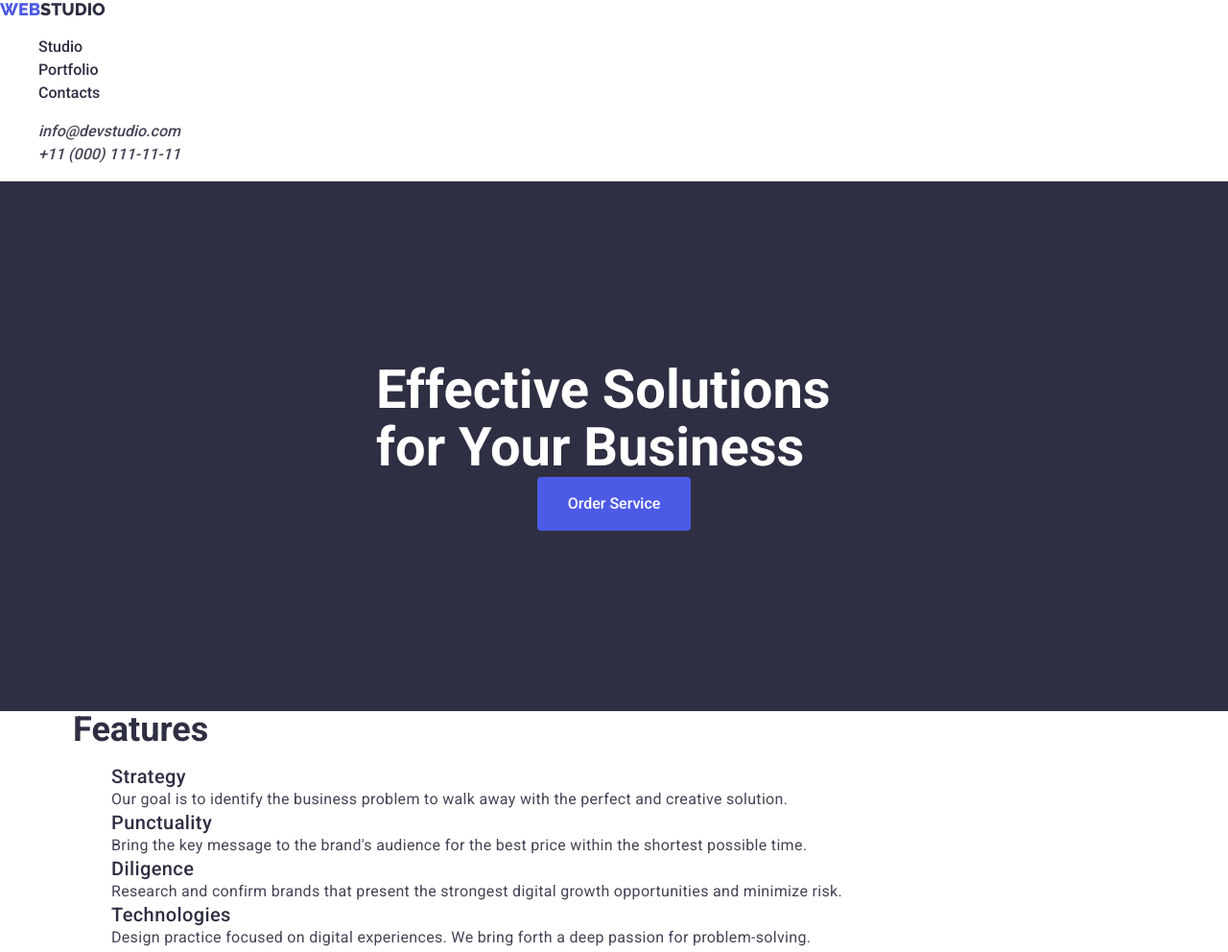
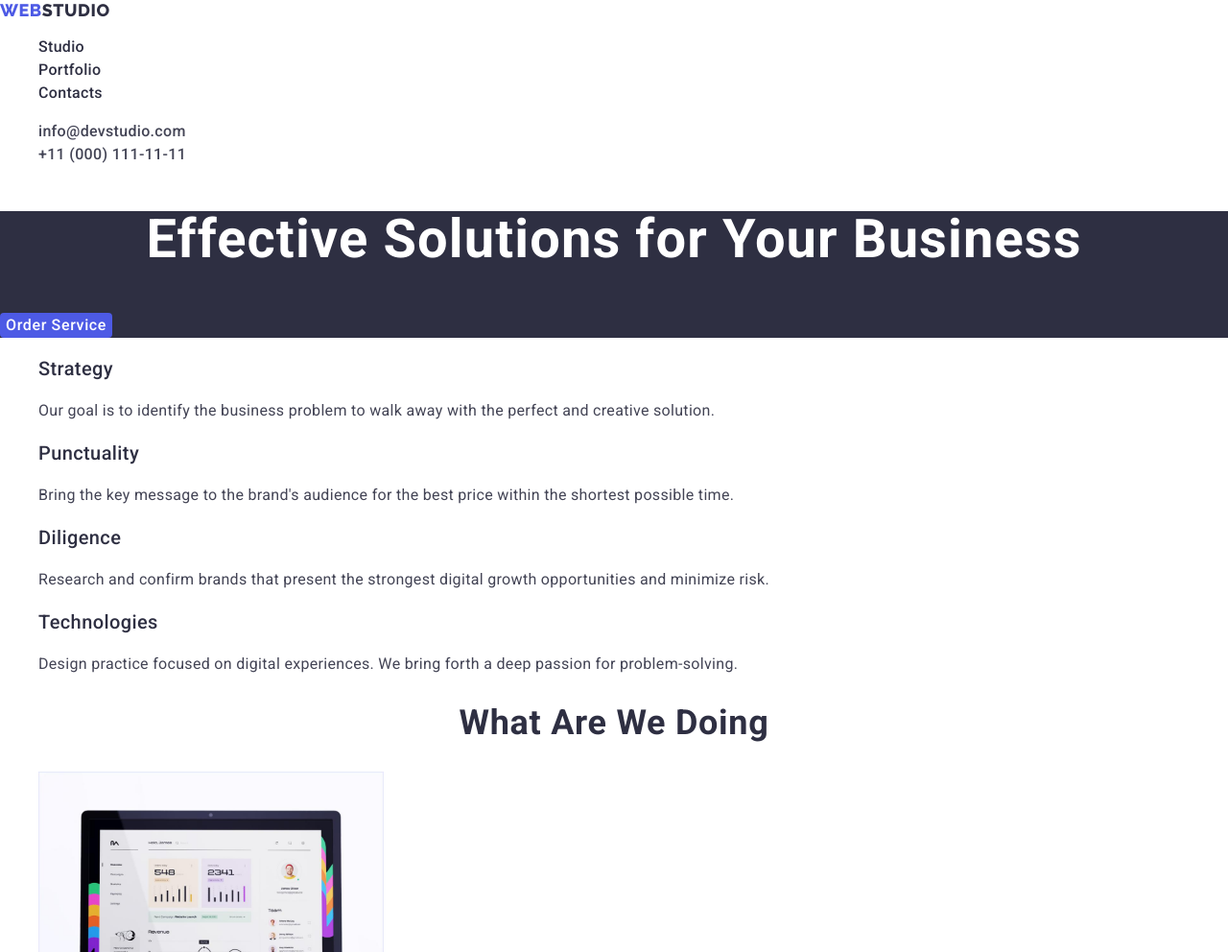
Before and after one commit to cod3provider/woolf-markup-hw-02, a plain HTML site: page index.html in a window 1280 px wide. Shown: the top 992 px of the page at 96% size. Drawn offline with nearby package versions, Linux system fonts and the light colour scheme.

Commit message:
small fixes

```diff
--- a/css/styles.css
+++ b/css/styles.css
@@ -1,17 +1,19 @@
 :root {
     --body-font-family: 'Roboto', sans-serif;
     --logo-font-family: 'Raleway', sans-serif;
+    --body-color: #FFFFFF;
     --body-text-color: #434455;
     --logo-font-size: 18px;
-    --logo-span-color: #4D5AE5;
-    --logo-color: #2E2F42;
-    --logo-white-color: #FFFFFF;
+    --logo-color: #4D5AE5;
+    --logo-dark-color: #2E2F42;
+    --logo-white-color: #f4f4fd;
     --nav-link-color: #2E2F42;
     --nav-link-color-hover: #404BBF;
     --nav-link-font-size: 16px;
     --hero-title-color: #FFFFFF;
     --hero-title-font-size-desktop: 56px;
     --section-title-color: #2E2F42;
+    --feature-color-text: #434455;
     --card-title-color: #2E2F42;
     --card-title-font-size: 20px;
     --card-text-font-size: 16px;
@@ -31,32 +33,21 @@
 body {
     font-family: var(--body-font-family);
     color: var(--body-text-color);
+    background: var(--body-color);
 }
 
-a {
+.list {
+    list-style: none;
+}
+
+
+.link {
     text-decoration: none;
     color: currentColor;
 }
 
-ul {
-    list-style: none;
-}
-
-h1,
-h2,
-h3,
-p {
-    margin: 0;
-    padding: 0;
-}
-
 button {
     cursor: pointer;
-}
-
-.container {
-    margin: 0 auto;
-    width: 1128px;
 }
 
 .logo {
@@ -64,24 +55,30 @@ button {
     color: var(--logo-color);
     font-size: var(--logo-font-size);
     font-weight: 800;
-    line-height: 1.16;
+    line-height: 1.17;
+    letter-spacing: 0.03em;
     text-transform: uppercase;
 }
 
-.logo_span {
-    color: var(--logo-span-color);
+.logo_dark_span {
+    color: var(--logo-dark-color);
 }
 
 .nav-link {
     color: var(--nav-link-color);
-    font-size: var(--nav-link-font-size);
+    font-size: 16px;
     font-weight: 500;
     line-height: 1.5;
+    letter-spacing: 0.02em;
 }
 
 .nav-link:hover,
 .nav-link:focus {
-    color: var(--nav-link-color-hover);
+    color:  #404bbf;
+}
+
+.address {
+    font-style: normal;
 }
 
 .address-link {
@@ -89,6 +86,7 @@ button {
     font-size: 16px;
     font-weight: 500;
     line-height: 1.5;
+    letter-spacing: 0.02em;
 }
 
 .address-link:hover, .address-link:focus {
@@ -96,25 +94,25 @@ button {
 }
 
 .hero-title {
-    margin: 0 auto;
-    width: 496px;
+    /*margin: 0 auto;*/
+    /*width: 496px;*/
+    text-align: center;
     font-size: var(--hero-title-font-size-desktop);
     line-height: 1.07;
+    letter-spacing: 0.02em;
     color: #ffffff;
 }
 
 .hero {
-    padding: 188px 292px;
     background: #2E2F42;
 }
 
 .hero-btn {
     display: block;
-    margin: 0 auto;
-    padding: 16px 32px;
     font-size: 16px;
     font-weight: 500;
     line-height: 1.5;
+    letter-spacing: 0.04em;
     color: #ffffff;
     background: #4D5AE5;
     border: none;
@@ -129,22 +127,25 @@ button {
 .section_title {
     font-size: 36px;
     line-height: 1.11;
+    letter-spacing: 0.02em;
+    text-align: center;
     color: var(--section-title-color);
     text-transform: capitalize;
 }
 
 .feature_title {
     color: var(--card-title-color);
-    font-size: var(--card-title-font-size);
+    font-size: 20px;
     font-weight: 500;
     line-height: 1.2;
-    letter-spacing: 0.4px;
+    letter-spacing: 0.02em;
 }
 
 .feature_text {
-    font-size: var(--card-text-font-size);
+    font-size: 16px;
     line-height: 1.5;
-    letter-spacing: 0.32px;
+    letter-spacing: 0.02em;
+    color: var(--feature-color-text);
 }
 
 
@@ -156,6 +157,8 @@ button {
     font-size: 20px;
     font-weight: 500;
     line-height: 1.2;
+    letter-spacing: 0.02em;
+    color: var(--card-title-color);
 }
 
 .teammate-text {
@@ -164,13 +167,16 @@ button {
     letter-spacing: 0.32px;
 }
 
+.team_list-item {
+    background: #FFFFFF;
+}
 
 .filter_btn {
-    padding: 12px 24px;
-    font-size: var(--filter-text-font-size);
+    font-family: "Roboto", sans-serif;
+    font-size: 16px;
     font-weight: 500;
     line-height: 1.5;
-    letter-spacing: 0.64px;
+    letter-spacing: 0.04em;
     border-radius: 4px;
     border: 1px solid #E7E9FC;
     color: var(--filter-text-color);
@@ -182,7 +188,6 @@ button {
     color: var(--filter-text-color-hover);
     background: var(--filter-bg-color-hover);
     border: none;
-    box-shadow: 0px 2px 2px 0px rgba(0, 0, 0, 0.12), 0px 2px 1px 0px rgba(0, 0, 0, 0.08), 0px 3px 1px 0px rgba(0, 0, 0, 0.10);
 }
 
 .portfolio_card_title {
@@ -200,7 +205,7 @@ button {
 }
 
 
-.logo.footer_logo {
+.logo_white_span {
     color: var(--logo-white-color);
 }
 
@@ -210,4 +215,6 @@ button {
 
 .footer_text {
     color: var(--foter-text-color);
+    line-height: 1.5;
+    letter-spacing: 0.02em;
 }
--- a/index.html
+++ b/index.html
@@ -7,37 +7,37 @@
     <link rel="preconnect" href="https://fonts.gstatic.com" crossorigin>
     <link href="https://fonts.googleapis.com/css2?family=Raleway:wght@800&family=Roboto:wght@400;500;700&display=swap" rel="stylesheet">
     <link rel="stylesheet" href="https://cdn.jsdelivr.net/npm/modern-normalize@2.0.0/modern-normalize.min.css">
-    <link rel="stylesheet" href="../woolf-markup-hw-02/css/styles.css">
+    <link rel="stylesheet" href="./css/styles.css">
 </head>
 <body>
 <header>
     <nav>
-        <a href="./index.html" class="logo">
-            <span class="logo_span">Web</span>Studio
+        <a href="./index.html" class="logo link">
+            Web<span class="logo_dark_span">Studio</span>
         </a>
 
-        <ul>
+        <ul class="list">
             <li>
-                <a class="nav-link" href="./index.html">Studio</a>
+                <a class="link nav-link" href="./index.html">Studio</a>
             </li>
 
             <li>
-                <a class="nav-link" href="../woolf-markup-hw-02/portfolio.html">Portfolio</a>
+                <a class="link nav-link" href="./portfolio.html">Portfolio</a>
             </li>
 
             <li>
-                <a class="nav-link" href="">Contacts</a>
+                <a class="link nav-link" href="">Contacts</a>
             </li>
         </ul>
     </nav>
-    <address>
-        <ul>
+    <address class="address">
+        <ul class="list">
             <li>
-                <a class="address-link" href="mailto:info@devstudio.com">info@devstudio.com</a>
+                <a class="address-link link" href="mailto:info@devstudio.com">info@devstudio.com</a>
             </li>
 
             <li>
-                <a class="address-link" href="tel:+110001111111">+11 (000) 111-11-11</a>
+                <a class="address-link link" href="tel:+110001111111">+11 (000) 111-11-11</a>
             </li>
         </ul>
     </address>
@@ -53,9 +53,8 @@
     </section>
 
     <section>
-        <div class="container">
-            <h2 class="section_title">Features</h2>
-            <ul>
+            <h2 class="section_title" hidden>Features</h2>
+            <ul class="list">
                 <li>
                     <h3 class="feature_title">Strategy</h3>
                     <p class="feature_text">
@@ -88,12 +87,11 @@
                     </p>
                 </li>
             </ul>
-        </div>
     </section>
 
     <section>
         <h2 class="section_title">What are we doing</h2>
-        <ul>
+        <ul class="list">
             <li>
                 <img
                         src="./images/doing/1_desktop.jpg" alt="photo of desktop app"
@@ -119,26 +117,26 @@
 
     <section class="team">
         <h2 class="section_title">Our Team</h2>
-        <ul>
-            <li>
+        <ul class="list">
+            <li class="team_list-item">
                 <img src="./images/team/1_team.jpg" alt="Mark Guerrero's photo" width="264">
                 <h3 class="teammate_title">Mark Guerrero</h3>
                 <p class="teammate-text">Product Designer</p>
             </li>
 
-            <li>
+            <li class="team_list-item">
                 <img src="./images/team/2_team.jpg" alt="Tom Ford's photo" width="264">
                 <h3 class="teammate_title">Tom Ford</h3>
                 <p class="teammate-text">Frontend Developer</p>
             </li>
 
-            <li>
+            <li class="team_list-item">
                 <img src="./images/team/3_team.jpg" alt="Camila Garcia's photo" width="264">
                 <h3 class="teammate_title">Camila Garcia</h3>
                 <p class="teammate-text">Marketing</p>
             </li>
 
-            <li>
+            <li class="team_list-item">
                 <img src="./images/team/4_team.jpg" alt="Daniel Wilson's photo" width="264">
                 <h3 class="teammate-title">Daniel Wilson</h3>
                 <p class="teammate-text">UI Designer</p>
@@ -148,8 +146,8 @@
 </main>
 
 <footer class="footer">
-    <a href="./index.html" class="logo footer_logo">
-        <span class="logo_span">Web</span>Studio
+    <a href="./index.html" class="logo link">
+        Web<span class="logo_white_span">Studio</span>
     </a>
 
     <p class="footer_text">
```
Also changed, not shown: portfolio.html (+16 -14 lines).
